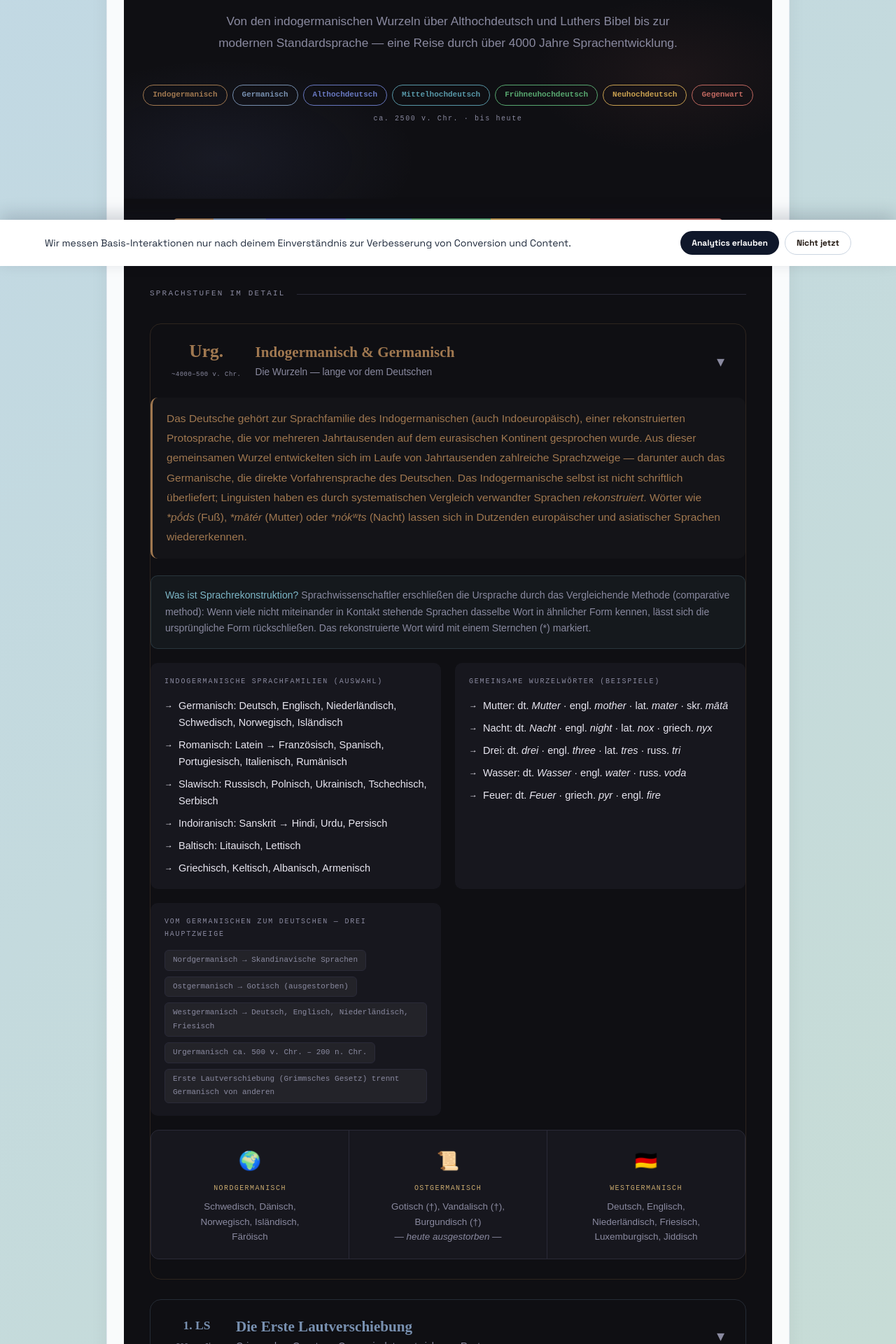
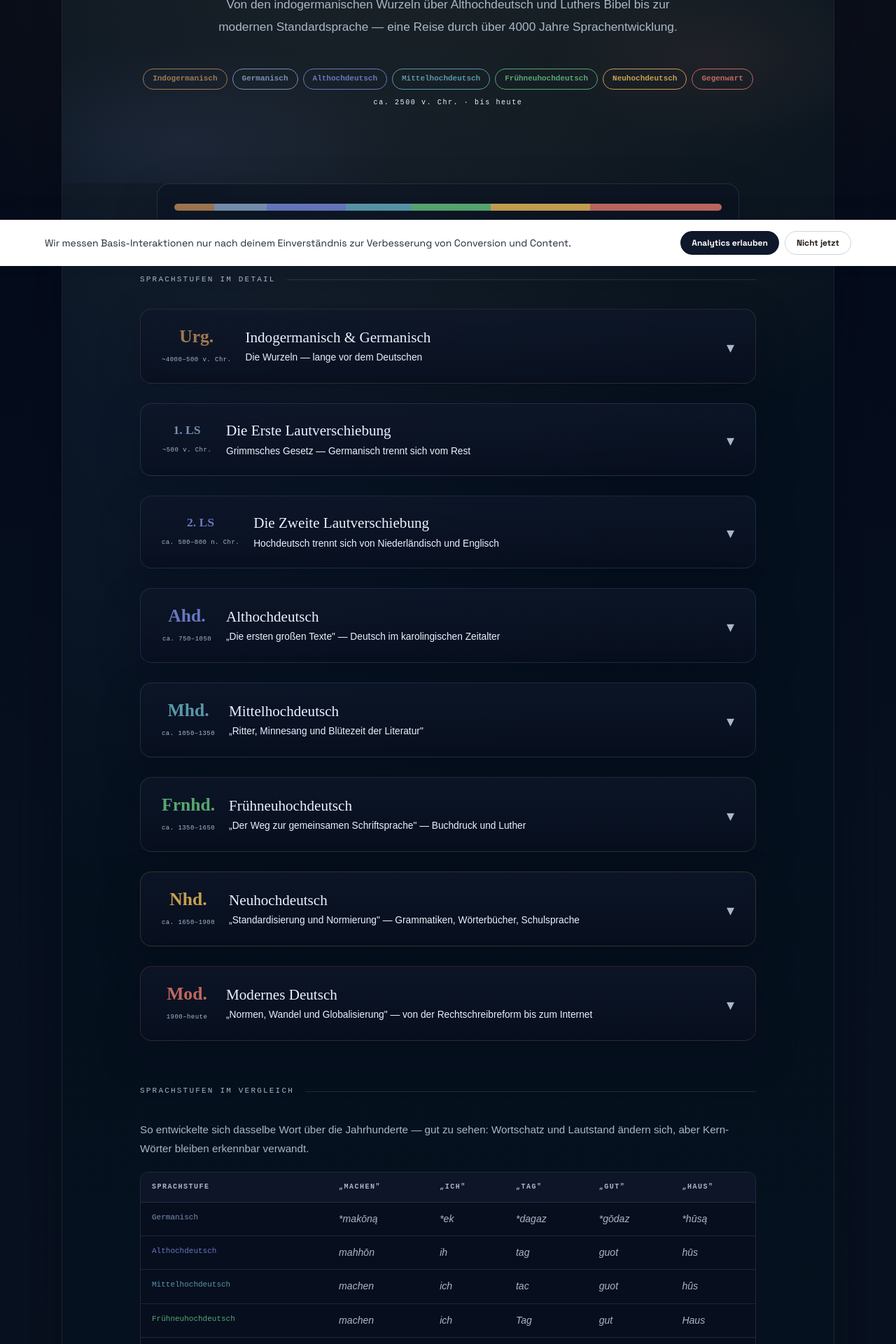
Before and after one commit to Valerii-S84/quiz-arena-frontend, a Next.js app: page /artikel/deutsche-sprache-geschichte in a window 1280 px wide. Shown: the part 420-2340 px from the top of the page at 70% size. Built offline with nearby package versions, Linux system fonts and the light colour scheme; no server answers.

Commit message:
feat(articles): restore dark premium article reader

```diff
--- a/app/(public)/artikel/[slug]/page.tsx
+++ b/app/(public)/artikel/[slug]/page.tsx
@@ -57,12 +57,12 @@ export async function generateMetadata({ params }: ArticlePageProps): Promise<Me
 function embeddedArticleTheme(): string {
   return `
 .${ARTICLE_DOCUMENT_CLASS} {
-  --bg: #cedde8;
-  --surface: #f4f7fa;
-  --border: #b8cad6;
-  --text: #132233;
-  --muted: #31465b;
-  --accent: #e8734a;
+  --bg: #0b1220;
+  --surface: rgba(15, 23, 42, 0.72);
+  --border: rgba(148, 163, 184, 0.18);
+  --text: #eaf2ff;
+  --muted: #a9b7c9;
+  --accent: #facc15;
   --a0-bg: rgba(155,155,155,0.14);
   --a1-bg: rgba(110,198,224,0.14);
   --a2-bg: rgba(77,184,168,0.14);
@@ -70,12 +70,26 @@ function embeddedArticleTheme(): string {
   --b2-bg: rgba(200,184,78,0.14);
   --c1-bg: rgba(224,120,72,0.14);
   --c2-bg: rgba(208,72,112,0.14);
-  background: linear-gradient(135deg, #b7d1df 0%, #c4d7bf 50%, #dbcfbf 100%);
+  background:
+    radial-gradient(circle at top, rgba(250, 204, 21, 0.08), transparent 36%),
+    linear-gradient(180deg, rgba(2, 8, 23, 0.16), rgba(2, 8, 23, 0.02)),
+    linear-gradient(180deg, #07111f 0%, #0b1220 100%);
+  color: var(--text);
+  font-weight: 400;
+  line-height: 1.78;
+}
+.${ARTICLE_DOCUMENT_CLASS} * {
+  box-sizing: border-box;
+}
+.${ARTICLE_DOCUMENT_CLASS} p,
+.${ARTICLE_DOCUMENT_CLASS} li,
+.${ARTICLE_DOCUMENT_CLASS} td,
+.${ARTICLE_DOCUMENT_CLASS} dd {
   color: var(--text);
   font-weight: 400;
 }
-.${ARTICLE_DOCUMENT_CLASS} * {
-  box-sizing: border-box;
+.${ARTICLE_DOCUMENT_CLASS} .container {
+  max-width: min(100%, 58rem);
 }
 .${ARTICLE_DOCUMENT_CLASS} .card-block,
 .${ARTICLE_DOCUMENT_CLASS} .tip-card,
@@ -83,18 +97,52 @@ function embeddedArticleTheme(): string {
 .${ARTICLE_DOCUMENT_CLASS} .cefr-group,
 .${ARTICLE_DOCUMENT_CLASS} .notice,
 .${ARTICLE_DOCUMENT_CLASS} .time-badge,
-.${ARTICLE_DOCUMENT_CLASS} .exams-table th {
-  background: rgba(255, 255, 255, 0.97);
+.${ARTICLE_DOCUMENT_CLASS} .exams-table th,
+.${ARTICLE_DOCUMENT_CLASS} .era-block,
+.${ARTICLE_DOCUMENT_CLASS} .fg-cell,
+.${ARTICLE_DOCUMENT_CLASS} .keyfact-card,
+.${ARTICLE_DOCUMENT_CLASS} .laut-cell {
+  background: var(--surface);
+  border: 1px solid var(--border);
+  box-shadow: 0 18px 40px rgba(2, 6, 23, 0.16);
 }
 .${ARTICLE_DOCUMENT_CLASS} .card-description,
 .${ARTICLE_DOCUMENT_CLASS} .tip-desc,
 .${ARTICLE_DOCUMENT_CLASS} .ag-desc,
 .${ARTICLE_DOCUMENT_CLASS} .cefr-group-sub,
 .${ARTICLE_DOCUMENT_CLASS} .card-subtitle {
-  color: #3f556a;
+  color: var(--muted);
+}
+.${ARTICLE_DOCUMENT_CLASS} .exams-table td,
+.${ARTICLE_DOCUMENT_CLASS} .compare-table td,
+.${ARTICLE_DOCUMENT_CLASS} .compare-table th,
+.${ARTICLE_DOCUMENT_CLASS} .example-item .translation,
+.${ARTICLE_DOCUMENT_CLASS} .text-example .translation,
+.${ARTICLE_DOCUMENT_CLASS} .fg-langs,
+.${ARTICLE_DOCUMENT_CLASS} .laut-ex {
+  color: var(--muted);
 }
 .${ARTICLE_DOCUMENT_CLASS} .exams-table tr:hover td {
-  background: rgba(15, 23, 42, 0.06);
+  background: rgba(255, 255, 255, 0.04);
+}
+.${ARTICLE_DOCUMENT_CLASS} .grammar-tag,
+.${ARTICLE_DOCUMENT_CLASS} .feature-tag,
+.${ARTICLE_DOCUMENT_CLASS} .text-example,
+.${ARTICLE_DOCUMENT_CLASS} .example-item,
+.${ARTICLE_DOCUMENT_CLASS} .fact-box,
+.${ARTICLE_DOCUMENT_CLASS} .era-description,
+.${ARTICLE_DOCUMENT_CLASS} .card-description {
+  background: rgba(8, 15, 31, 0.7);
+  border-color: var(--border);
+}
+.${ARTICLE_DOCUMENT_CLASS} .hero-sub,
+.${ARTICLE_DOCUMENT_CLASS} .section-header h2,
+.${ARTICLE_DOCUMENT_CLASS} .group-label,
+.${ARTICLE_DOCUMENT_CLASS} .timeline-labels,
+.${ARTICLE_DOCUMENT_CLASS} .progress-labels,
+.${ARTICLE_DOCUMENT_CLASS} footer,
+.${ARTICLE_DOCUMENT_CLASS} footer p {
+  color: var(--muted);
 }
 `;
 }
@@ -164,28 +212,28 @@ export default async function ArticlePage({ params }: ArticlePageProps) {
   return (
     <main
       lang="de"
-      className="min-h-screen bg-[linear-gradient(135deg,#c1d8e5_0%,#cde0c7_50%,#e0d5c5_100%)] text-slate-900"
+      className="min-h-screen bg-[radial-gradient(circle_at_top,rgba(250,204,21,0.12),transparent_26%),linear-gradient(180deg,#020617_0%,#07111f_42%,#0b1220_100%)] text-slate-100"
     >
-      <div className="sticky top-0 z-20 border-b border-white/60 bg-white/82 px-4 py-3 backdrop-blur sm:px-6">
+      <div className="sticky top-0 z-20 border-b border-white/10 bg-slate-950/72 px-4 py-3 backdrop-blur-xl sm:px-6">
         <div className="mx-auto flex w-full max-w-7xl items-center justify-start">
           <Link
             href="/"
-            className="inline-flex items-center rounded-full border border-slate-200 bg-white px-4 py-2 text-sm font-medium text-slate-800 transition hover:bg-slate-50"
+            className="inline-flex items-center rounded-full border border-white/10 bg-white/5 px-4 py-2 text-sm font-medium text-slate-100 transition hover:border-amber-300/30 hover:bg-white/10 hover:text-amber-100"
           >
             ← Zur Startseite
           </Link>
         </div>
       </div>
 
-      <div className="mx-auto max-w-5xl px-4 py-8 sm:px-6">
-        <article className="rounded-2xl border border-slate-200 bg-white/90 p-6 shadow-[0_4px_26px_rgba(15,23,42,0.06)]">
+      <div className="mx-auto max-w-6xl px-4 py-8 sm:px-6">
+        <article className="overflow-hidden rounded-[28px] border border-white/10 bg-slate-950/40 shadow-[0_28px_90px_rgba(2,6,23,0.45)] backdrop-blur-xl">
           <style
             dangerouslySetInnerHTML={{
               __html: articleStyles,
             }}
           />
           <div
-            className={`${ARTICLE_DOCUMENT_CLASS} overflow-hidden`}
+            className={`${ARTICLE_DOCUMENT_CLASS} overflow-hidden rounded-[28px]`}
             dangerouslySetInnerHTML={{
               __html: articleHtml,
             }}
--- a/public/artikel/deutsche-sprache-geschichte.html
+++ b/public/artikel/deutsche-sprache-geschichte.html
@@ -7,13 +7,16 @@
 <link href="https://fonts.googleapis.com/css2?family=Playfair+Display:wght@400;700;900&family=Source+Sans+3:wght@300;400;600&family=JetBrains+Mono:wght@400;600&display=swap" rel="stylesheet">
 <style>
   :root {
-    --bg: #0f0f13;
-    --surface: #17171e;
-    --border: #2a2a38;
-    --text: #e8e6f0;
-    --muted: #8a8aa0;
-    --accent: #c8a96e;
-    --accent2: #7eb8c8;
+    --bg: #07111f;
+    --surface: rgba(15, 23, 42, 0.72);
+    --surface-strong: rgba(8, 15, 31, 0.88);
+    --surface-soft: rgba(15, 23, 42, 0.54);
+    --border: rgba(148, 163, 184, 0.18);
+    --text: #eaf2ff;
+    --muted: #a9b7c9;
+    --accent: #f3cf78;
+    --accent2: #8dd1e7;
+    --shadow: 0 24px 60px rgba(2, 6, 23, 0.28);
 
     --indg:  #a07850;
     --germ:  #7890b0;
@@ -35,10 +38,13 @@
   *, *::before, *::after { box-sizing: border-box; margin: 0; padding: 0; }
 
   body {
-    background: var(--bg);
+    background:
+      radial-gradient(circle at top, rgba(243,207,120,0.12), transparent 28%),
+      radial-gradient(circle at 16% 24%, rgba(104,120,192,0.08), transparent 24%),
+      linear-gradient(180deg, #04101d 0%, var(--bg) 100%);
     color: var(--text);
     font-family: 'Source Sans 3', sans-serif;
-    font-weight: 300;
+    font-weight: 400;
     line-height: 1.78;
     min-height: 100vh;
   }
@@ -55,7 +61,7 @@
     position: absolute;
     inset: 0;
     background:
-      radial-gradient(ellipse 80% 55% at 50% 0%, rgba(200,169,110,0.14) 0%, transparent 68%),
+      radial-gradient(ellipse 80% 55% at 50% 0%, rgba(243,207,120,0.16) 0%, transparent 68%),
       radial-gradient(ellipse 50% 40% at 15% 90%, rgba(104,120,192,0.10) 0%, transparent 60%),
       radial-gradient(ellipse 40% 35% at 85% 70%, rgba(192,104,96,0.08) 0%, transparent 55%);
     pointer-events: none;
@@ -85,6 +91,7 @@
     margin: 0 auto 44px;
     color: var(--muted);
     font-size: 1.08rem;
+    line-height: 1.82;
     opacity: 0;
     animation: fadeUp 0.6s ease 0.4s forwards;
   }
@@ -132,6 +139,10 @@
     max-width: 880px;
     margin: 0 auto;
     padding: 28px 24px 0;
+    border: 1px solid var(--border);
+    border-radius: 18px;
+    background: rgba(8, 15, 31, 0.42);
+    box-shadow: var(--shadow);
     opacity: 0;
     animation: fadeUp 0.6s ease 0.75s forwards;
   }
@@ -162,7 +173,7 @@
 
   /* ── MAIN CONTAINER ── */
   .container {
-    max-width: 900px;
+    max-width: 880px;
     margin: 0 auto;
     padding: 0 24px 90px;
   }
@@ -191,10 +202,13 @@
 
   /* ── ERA CARD ── */
   .era-card {
+    background: linear-gradient(180deg, rgba(15, 23, 42, 0.7), rgba(8, 15, 31, 0.78));
     border: 1px solid var(--border);
     border-radius: 16px;
     overflow: hidden;
     margin-bottom: 28px;
+    box-shadow: var(--shadow);
+    backdrop-filter: blur(14px);
     opacity: 0;
     animation: fadeUp 0.5s ease forwards;
     transition: border-color 0.25s;
@@ -265,12 +279,13 @@
   /* ── DESCRIPTION ── */
   .era-description {
     font-size: 0.97rem;
-    color: var(--muted);
+    color: var(--text);
     margin-bottom: 24px;
-    line-height: 1.82;
+    line-height: 1.8;
     padding: 16px 20px;
-    background: rgba(255,255,255,0.025);
+    background: rgba(8, 15, 31, 0.78);
     border-radius: 10px;
+    border: 1px solid var(--border);
     border-left: 3px solid currentColor;
   }
 
@@ -289,7 +304,8 @@
   }
 
   .era-block {
-    background: var(--surface);
+    background: var(--surface-strong);
+    border: 1px solid var(--border);
     border-radius: 10px;
     padding: 18px 20px;
   }
@@ -298,7 +314,7 @@
     font-size: 10px;
     letter-spacing: 0.18em;
     text-transform: uppercase;
-    color: var(--muted);
+    color: #d7e2f1;
     margin-bottom: 13px;
   }
   .era-block ul {
@@ -312,7 +328,7 @@
     padding-left: 20px;
     position: relative;
     color: var(--text);
-    line-height: 1.65;
+    line-height: 1.72;
   }
   .era-block ul li::before {
     content: '→';
@@ -334,14 +350,14 @@
     font-size: 11px;
     padding: 4px 11px;
     border-radius: 6px;
-    background: rgba(255,255,255,0.05);
+    background: rgba(15, 23, 42, 0.84);
     border: 1px solid var(--border);
-    color: var(--muted);
+    color: #dde8f5;
   }
 
   /* ── TEXT EXAMPLES ── */
   .text-example {
-    background: rgba(255,255,255,0.03);
+    background: rgba(8, 15, 31, 0.82);
     border: 1px solid var(--border);
     border-left: 3px solid currentColor;
     border-radius: 0 10px 10px 0;
@@ -358,7 +374,7 @@
   }
   .text-example .translation {
     font-size: 0.82rem;
-    color: var(--muted);
+    color: #cfdbeb;
     line-height: 1.5;
   }
   .text-example .source {
@@ -403,12 +419,12 @@
 
   /* ── NOTICE ── */
   .notice {
-    background: rgba(200,169,110,0.07);
-    border: 1px solid rgba(200,169,110,0.22);
+    background: rgba(243,207,120,0.1);
+    border: 1px solid rgba(243,207,120,0.22);
     border-radius: 10px;
     padding: 18px 22px;
     font-size: 0.89rem;
-    color: var(--muted);
+    color: #e7eef8;
     margin-bottom: 26px;
     line-height: 1.75;
   }
@@ -416,13 +432,13 @@
 
   /* ── FACT BOX ── */
   .fact-box {
-    background: rgba(126,184,200,0.06);
-    border: 1px solid rgba(126,184,200,0.18);
+    background: rgba(12, 32, 48, 0.7);
+    border: 1px solid rgba(141,209,231,0.22);
     border-radius: 10px;
     padding: 16px 20px;
     margin-bottom: 20px;
     font-size: 0.88rem;
-    color: var(--muted);
+    color: #d5e3f2;
     line-height: 1.7;
   }
   .fact-box strong { color: var(--accent2); }
@@ -430,29 +446,36 @@
   /* ── COMPARISON TABLE ── */
   .compare-table {
     width: 100%;
-    border-collapse: collapse;
+    border-collapse: separate;
+    border-spacing: 0;
     margin-bottom: 28px;
     font-size: 0.88rem;
+    border: 1px solid var(--border);
+    border-radius: 12px;
+    overflow: hidden;
+    background: rgba(8, 15, 31, 0.56);
   }
   .compare-table th {
     font-family: 'JetBrains Mono', monospace;
     font-size: 10px;
     letter-spacing: 0.15em;
     text-transform: uppercase;
-    color: var(--muted);
+    color: #dbe7f5;
     text-align: left;
     padding: 12px 16px;
     border-bottom: 1px solid var(--border);
-    background: var(--surface);
+    background: rgba(15, 23, 42, 0.9);
   }
   .compare-table td {
     padding: 12px 16px;
     border-bottom: 1px solid var(--border);
     vertical-align: top;
-    line-height: 1.55;
+    line-height: 1.65;
+    color: #d7e4f4;
+    background: rgba(8, 15, 31, 0.72);
   }
   .compare-table tr:last-child td { border-bottom: none; }
-  .compare-table tr:hover td { background: rgba(255,255,255,0.02); }
+  .compare-table tr:hover td { background: rgba(255,255,255,0.04); }
   .compare-table td:first-child {
     font-family: 'JetBrains Mono', monospace;
     font-size: 11px;
@@ -473,7 +496,7 @@
   }
   @media (max-width: 600px) { .family-grid { grid-template-columns: 1fr; } }
   .fg-cell {
-    background: var(--surface);
+    background: var(--surface-strong);
     padding: 20px 18px;
     text-align: center;
   }
@@ -488,8 +511,8 @@
   }
   .fg-langs {
     font-size: 0.84rem;
-    color: var(--muted);
-    line-height: 1.6;
+    color: #d3dfef;
+    line-height: 1.68;
   }
 
   /* ── KEY FACTS GRID ── */
@@ -501,10 +524,11 @@
   }
   @media (max-width: 600px) { .keyfact-grid { grid-template-columns: 1fr; } }
   .keyfact-card {
-    background: var(--surface);
+    background: var(--surface-strong);
     border: 1px solid var(--border);
     border-radius: 12px;
     padding: 20px;
+    box-shadow: var(--shadow);
   }
   .keyfact-icon { font-size: 24px; margin-bottom: 10px; }
   .keyfact-title {
@@ -512,7 +536,7 @@
     font-size: 0.96rem;
     margin-bottom: 6px;
   }
-  .keyfact-desc { font-size: 0.85rem; color: var(--muted); line-height: 1.65; }
+  .keyfact-desc { font-size: 0.85rem; color: #cfdbeb; line-height: 1.72; }
 
   /* ── FOOTER ── */
   footer {
@@ -545,7 +569,7 @@
   }
   @media (max-width: 580px) { .laut-grid { grid-template-columns: 1fr 1fr; } }
   .laut-cell {
-    background: var(--surface);
+    background: var(--surface-strong);
     padding: 14px 12px;
     text-align: center;
   }
@@ -563,7 +587,7 @@
     font-weight: 600;
     color: var(--fnhd);
   }
-  .laut-ex { font-size: 0.75rem; color: var(--muted); margin-top: 5px; }
+  .laut-ex { font-size: 0.75rem; color: #cfdbeb; margin-top: 5px; line-height: 1.55; }
 </style>
 </head>
 <body>
--- a/public/artikel/sprachniveaus-a1-c1.html
+++ b/public/artikel/sprachniveaus-a1-c1.html
@@ -7,12 +7,15 @@
 <link href="https://fonts.googleapis.com/css2?family=Playfair+Display:wght@400;700;900&family=Source+Sans+3:wght@300;400;600&family=JetBrains+Mono:wght@400;600&display=swap" rel="stylesheet">
 <style>
   :root {
-    --bg: #0f0f13;
-    --surface: #17171e;
-    --border: #2a2a38;
-    --text: #e8e6f0;
-    --muted: #8a8aa0;
-    --accent: #f0c040;
+    --bg: #0b1220;
+    --surface: rgba(15, 23, 42, 0.72);
+    --surface-strong: rgba(8, 15, 31, 0.86);
+    --surface-soft: rgba(15, 23, 42, 0.52);
+    --border: rgba(148, 163, 184, 0.18);
+    --text: #eaf2ff;
+    --muted: #a9b7c9;
+    --accent: #facc15;
+    --shadow: 0 24px 60px rgba(2, 6, 23, 0.26);
 
     --a0: #9b9b9b;
     --a1: #6ec6e0;
@@ -34,11 +37,14 @@
   *, *::before, *::after { box-sizing: border-box; margin: 0; padding: 0; }
 
   body {
-    background: var(--bg);
+    background:
+      radial-gradient(circle at top, rgba(250,204,21,0.12), transparent 28%),
+      radial-gradient(circle at 85% 18%, rgba(110,198,224,0.08), transparent 24%),
+      linear-gradient(180deg, #07111f 0%, var(--bg) 100%);
     color: var(--text);
     font-family: 'Source Sans 3', sans-serif;
-    font-weight: 300;
-    line-height: 1.75;
+    font-weight: 400;
+    line-height: 1.78;
     min-height: 100vh;
   }
 
@@ -54,8 +60,8 @@
     position: absolute;
     inset: 0;
     background:
-      radial-gradient(ellipse 80% 60% at 50% 0%, rgba(240,192,64,0.13) 0%, transparent 70%),
-      radial-gradient(ellipse 50% 40% at 80% 80%, rgba(208,72,112,0.09) 0%, transparent 60%);
+      radial-gradient(ellipse 80% 60% at 50% 0%, rgba(250,204,21,0.15) 0%, transparent 70%),
+      radial-gradient(ellipse 50% 40% at 80% 80%, rgba(208,72,112,0.08) 0%, transparent 60%);
     pointer-events: none;
   }
   .hero-eyebrow {
@@ -83,6 +89,7 @@
     margin: 0 auto 44px;
     color: var(--muted);
     font-size: 1.08rem;
+    line-height: 1.8;
     opacity: 0;
     animation: fadeUp 0.6s ease 0.4s forwards;
   }
@@ -133,11 +140,14 @@
     border: 1px solid var(--border);
     border-radius: 14px;
     overflow: hidden;
+    background: rgba(2, 6, 23, 0.32);
+    box-shadow: var(--shadow);
     opacity: 0;
     animation: fadeUp 0.6s ease 0.75s forwards;
   }
   @media (max-width: 600px) { .cefr-bar { grid-template-columns: 1fr; } }
   .cefr-group {
+    background: var(--surface-soft);
     padding: 22px 26px;
     border-right: 1px solid var(--border);
     text-align: center;
@@ -164,7 +174,7 @@
 
   /* ── MAIN CONTAINER ── */
   .container {
-    max-width: 900px;
+    max-width: 880px;
     margin: 0 auto;
     padding: 0 24px 88px;
   }
@@ -193,10 +203,13 @@
 
   /* ── LEVEL CARD ── */
   .level-card {
+    background: linear-gradient(180deg, rgba(15, 23, 42, 0.72), rgba(8, 15, 31, 0.78));
     border: 1px solid var(--border);
     border-radius: 16px;
     overflow: hidden;
     margin-bottom: 28px;
+    box-shadow: var(--shadow);
+    backdrop-filter: blur(14px);
     opacity: 0;
     animation: fadeUp 0.5s ease forwards;
     transition: border-color 0.25s;
@@ -256,12 +269,13 @@
   /* ── DESCRIPTION PARAGRAPH ── */
   .card-description {
     font-size: 0.97rem;
-    color: var(--muted);
+    color: var(--text);
     margin-bottom: 24px;
     line-height: 1.8;
     padding: 16px 20px;
-    background: rgba(255,255,255,0.025);
+    background: rgba(8, 15, 31, 0.76);
     border-radius: 10px;
+    border: 1px solid var(--border);
     border-left: 3px solid currentColor;
   }
 
@@ -279,7 +293,8 @@
   }
 
   .card-block {
-    background: var(--surface);
+    background: var(--surface-strong);
+    border: 1px solid var(--border);
     border-radius: 10px;
     padding: 18px 20px;
   }
@@ -288,7 +303,7 @@
     font-size: 10px;
     letter-spacing: 0.18em;
     text-transform: uppercase;
-    color: var(--muted);
+    color: #cbd5e1;
     margin-bottom: 13px;
   }
   .card-block ul {
@@ -302,7 +317,7 @@
     padding-left: 20px;
     position: relative;
     color: var(--text);
-    line-height: 1.6;
+    line-height: 1.72;
   }
   .card-block ul li::before {
     content: '→';
@@ -323,9 +338,9 @@
     font-size: 11px;
     padding: 4px 11px;
     border-radius: 6px;
-    background: rgba(255,255,255,0.05);
+    background: rgba(15, 23, 42, 0.84);
     border: 1px solid var(--border);
-    color: var(--muted);
+    color: #dbe7f5;
   }
 
   .example-item {
@@ -336,7 +351,8 @@
     padding: 9px 15px;
     border-left: 2.5px solid currentColor;
     margin-bottom: 9px;
-    background: rgba(255,255,255,0.025);
+    background: rgba(8, 15, 31, 0.82);
+    border: 1px solid var(--border);
     border-radius: 0 7px 7px 0;
     line-height: 1.6;
   }
@@ -345,7 +361,7 @@
     font-family: 'Source Sans 3', sans-serif;
     font-style: normal;
     font-size: 0.8rem;
-    color: var(--muted);
+    color: #c8d5e7;
     margin-top: 3px;
   }
 
@@ -355,7 +371,8 @@
     gap: 10px;
     font-size: 0.91rem;
     margin-bottom: 9px;
-    line-height: 1.6;
+    line-height: 1.7;
+    color: var(--text);
   }
   .selftest-check {
     width: 20px;
@@ -372,8 +389,8 @@
     gap: 7px;
     font-family: 'JetBrains Mono', monospace;
     font-size: 11px;
-    color: var(--muted);
-    background: var(--surface);
+    color: #dbe7f5;
+    background: rgba(8, 15, 31, 0.88);
     border: 1px solid var(--border);
     border-radius: 7px;
     padding: 5px 12px;
@@ -457,7 +474,7 @@
   }
   @media (max-width: 600px) { .assessment-grid { grid-template-columns: 1fr 1fr; } }
   .ag-cell {
-    background: var(--surface);
+    background: var(--surface-strong);
     padding: 22px 16px;
     text-align: center;
   }
@@ -470,34 +487,41 @@
     color: var(--accent);
     margin-bottom: 7px;
   }
-  .ag-desc { font-size: 0.83rem; color: var(--muted); line-height: 1.5; }
+  .ag-desc { font-size: 0.83rem; color: #cfdbeb; line-height: 1.65; }
 
   /* ── EXAMS TABLE ── */
   .exams-table {
     width: 100%;
-    border-collapse: collapse;
+    border-collapse: separate;
+    border-spacing: 0;
     margin-bottom: 28px;
     font-size: 0.88rem;
+    border: 1px solid var(--border);
+    border-radius: 12px;
+    overflow: hidden;
+    background: rgba(8, 15, 31, 0.56);
   }
   .exams-table th {
     font-family: 'JetBrains Mono', monospace;
     font-size: 10px;
     letter-spacing: 0.15em;
     text-transform: uppercase;
-    color: var(--muted);
+    color: #dbe7f5;
     text-align: left;
     padding: 13px 16px;
     border-bottom: 1px solid var(--border);
-    background: var(--surface);
+    background: rgba(15, 23, 42, 0.9);
   }
   .exams-table td {
     padding: 13px 16px;
     border-bottom: 1px solid var(--border);
     vertical-align: top;
-    line-height: 1.5;
+    line-height: 1.65;
+    color: #d7e4f4;
+    background: rgba(8, 15, 31, 0.72);
   }
   .exams-table tr:last-child td { border-bottom: none; }
-  .exams-table tr:hover td { background: rgba(255,255,255,0.02); }
+  .exams-table tr:hover td { background: rgba(255,255,255,0.04); }
 
   /* ── TIPS GRID ── */
   .tips-grid {
@@ -508,10 +532,11 @@
   }
   @media (max-width: 600px) { .tips-grid { grid-template-columns: 1fr; } }
   .tip-card {
-    background: var(--surface);
+    background: var(--surface-strong);
     border: 1px solid var(--border);
     border-radius: 12px;
     padding: 22px;
+    box-shadow: var(--shadow);
   }
   .tip-icon { font-size: 26px; margin-bottom: 12px; }
   .tip-title {
@@ -520,18 +545,18 @@
     font-size: 0.97rem;
     margin-bottom: 7px;
   }
-  .tip-desc { font-size: 0.86rem; color: var(--muted); line-height: 1.65; }
+  .tip-desc { font-size: 0.86rem; color: #cfdbeb; line-height: 1.72; }
 
   /* ── NOTICE BOX ── */
   .notice {
-    background: rgba(240,192,64,0.07);
-    border: 1px solid rgba(240,192,64,0.2);
+    background: rgba(250,204,21,0.1);
+    border: 1px solid rgba(250,204,21,0.2);
     border-radius: 10px;
     padding: 18px 22px;
     font-size: 0.89rem;
-    color: var(--muted);
+    color: #e6edf8;
     margin-bottom: 28px;
-    line-height: 1.7;
+    line-height: 1.75;
   }
   .notice strong { color: var(--accent); }
 
```
Also changed, not shown: lib/article-server-rendered-content.ts (+3 -3 lines), 1 other file (tests, documents, lock files or other folders).
